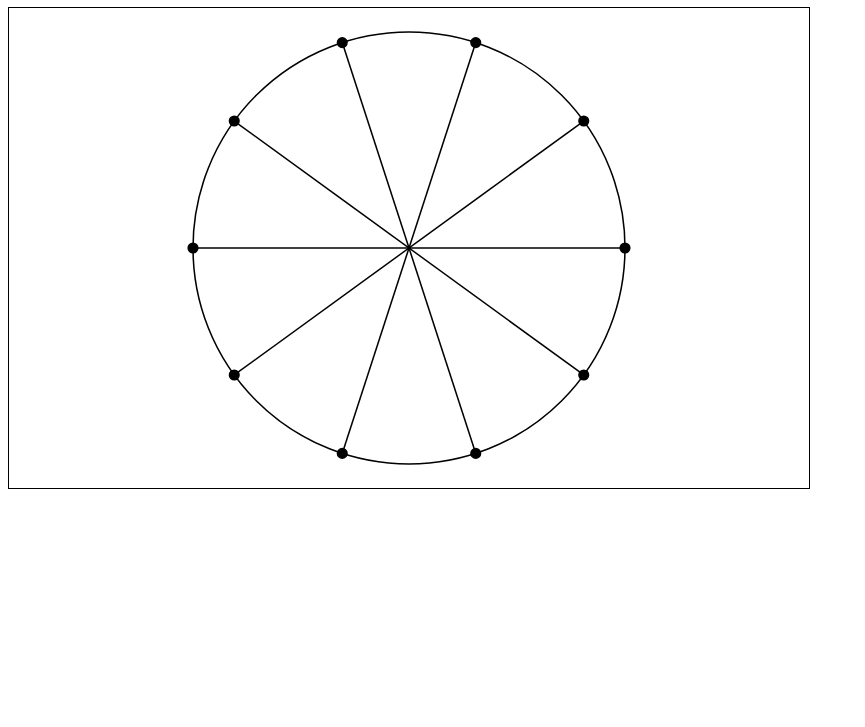
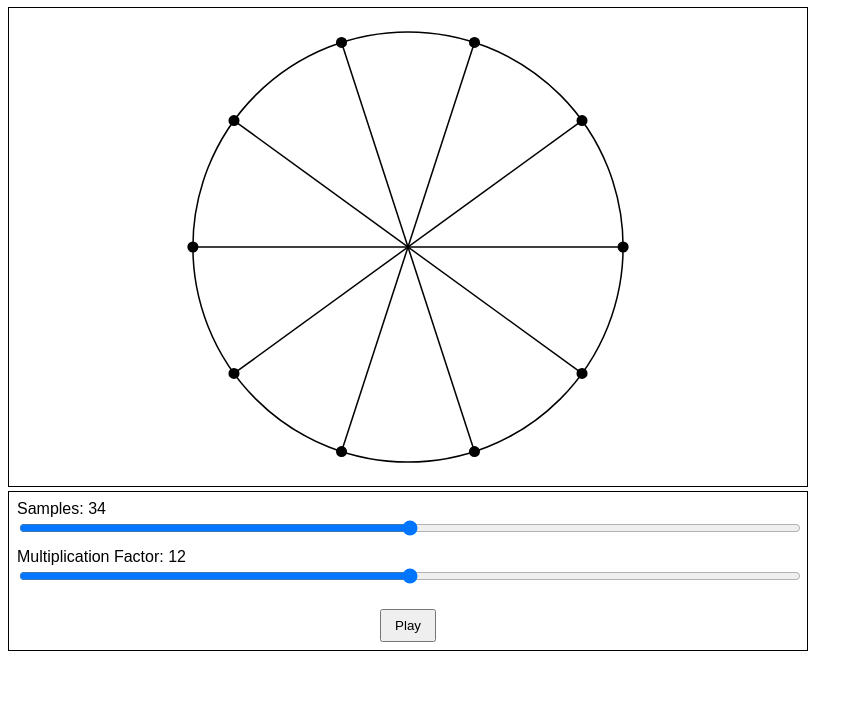
Before and after one commit to matt4222/tsr-cfd-sept-2022, a website built with webpack: page src/index.html in a window 1280 px wide. Shown: the part 73-800 px from the top of the page, without its empty margins (0-865 px from the left). Built offline with nearby package versions, Linux system fonts and the light colour scheme.

Commit message:
dev: added visual command

```diff
--- a/src/index.html
+++ b/src/index.html
@@ -13,5 +13,16 @@
       <g class="samples"></g>
       <g class="lines"></g>
     </svg>
+    <div class="command">
+      <label class="samples">
+        <div>Samples: <span>34</span></div>
+        <input type="range" min="0" max="100" step="1" />
+      </label>
+      <label class="multiplicationFactor">
+        <div>Multiplication Factor: <span>12</span></div>
+        <input type="range" min="0" max="100" step="0.01" />
+      </label>
+      <button>Play</button>
+    </div>
   </body>
 </html>
--- a/src/style.scss
+++ b/src/style.scss
@@ -1,4 +1,12 @@
 $color: black;
+
+* {
+  box-sizing: border-box;
+}
+
+body {
+  font-family: sans-serif;
+}
 
 svg {
   border: 0.1em solid $color;
@@ -22,3 +30,25 @@ circle {
 .samples circle {
   fill: $color;
 }
+
+div.command {
+  border: 0.1em solid $color;
+  width: 50em;
+  height: 10em;
+  padding: 0.5em;
+
+  display: flex;
+  flex-flow: column;
+  gap: 0.5em;
+
+  input {
+    width: 100%;
+  }
+
+  button {
+    align-self: center;
+    padding: 0.5em 1em;
+    margin-top: 1em;
+    cursor: pointer;
+  }
+}
```
